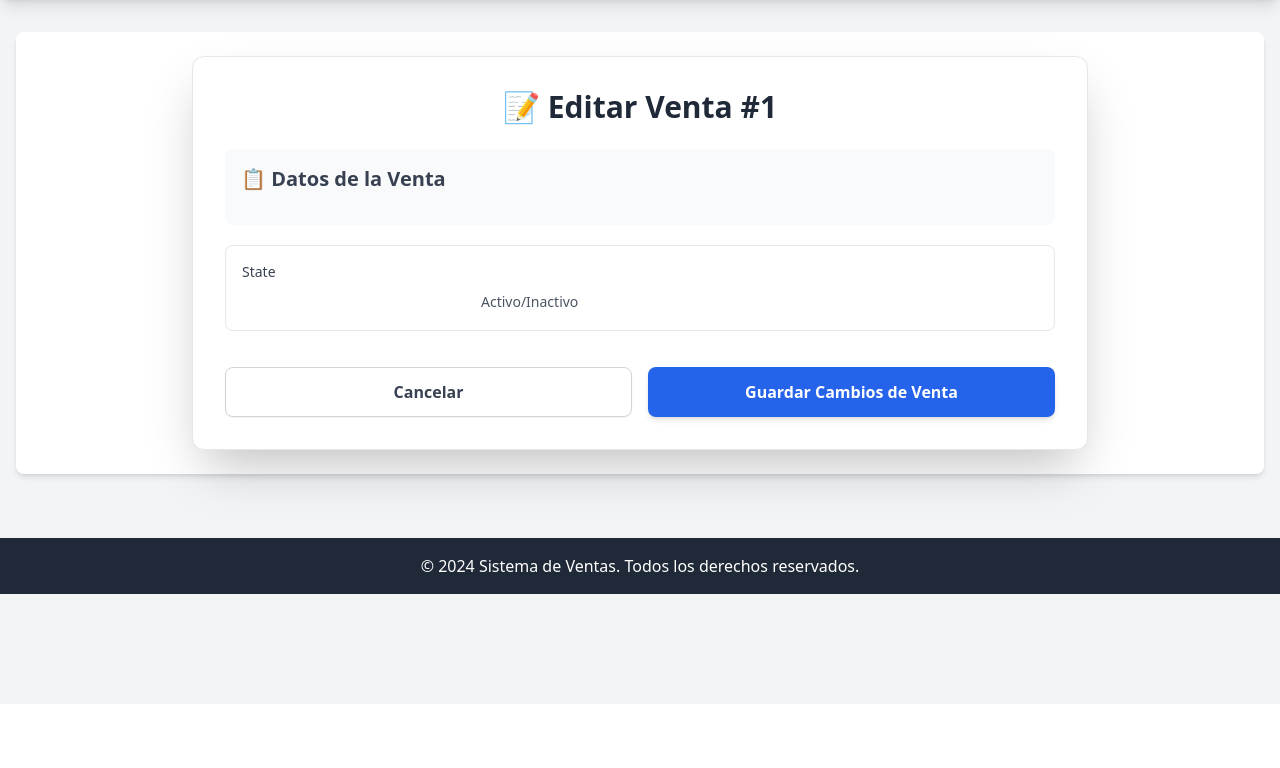
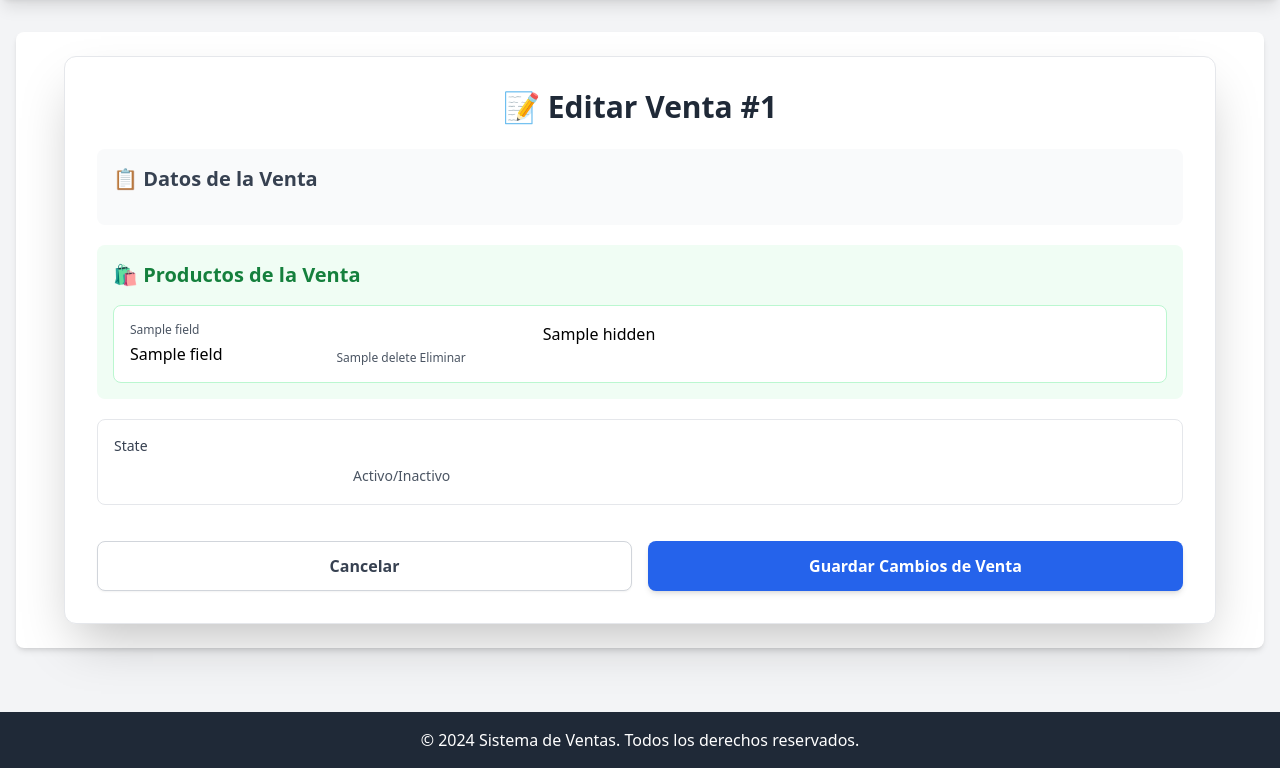
Before and after one commit to Norbey32/SistemaVentasDjango, a Django app: template sales/templates/sales/sales_form.html in a window 1280 px wide. Shown: the part 96-864 px from the top of the page. Before the commit the page ends 690 px from the top, so only its background shows below. Run offline with Django 3.2, Linux system fonts and the light colour scheme; the template is opened without the code that fills it: most values are stand-ins (such as "Sample title", 1, 10 or a date in 2020); form fields are guessed from the names that the template uses; some libraries are stand-ins or nearby versions.

Commit message:
rama norbey creada

```diff
--- a/sales/templates/sales/sales_form.html
+++ b/sales/templates/sales/sales_form.html
@@ -10,7 +10,7 @@
 
 {% block content %}
 <div class="flex justify-center items-center">
-    <div class="w-full max-w-4xl bg-white p-8 rounded-xl shadow-2xl border border-gray-200">
+    <div class="w-full max-w-6xl bg-white p-8 rounded-xl shadow-2xl border border-gray-200">
 
         <h1 class="text-3xl font-extrabold text-center text-gray-800 mb-6">
             {% if object %}
@@ -44,6 +44,49 @@
                             {% endfor %}
                         </div>
                         {% endif %}
+                    {% endfor %}
+                </div>
+            </div>
+
+            <!-- Sección: Detalles de Productos -->
+            <div class="bg-green-50 p-4 rounded-lg mb-6">
+                <h2 class="text-xl font-bold text-green-700 mb-4">🛍️ Productos de la Venta</h2>
+
+                {{ details.management_form }}
+
+                <div class="space-y-4" id="details-formset">
+                    {% for form_detail in details %}
+                    <div class="border border-green-200 p-4 rounded-lg bg-white detail-form">
+                        <div class="grid grid-cols-1 md:grid-cols-5 gap-3">
+                            {% for field in form_detail.visible_fields %}
+                            <div>
+                                <label class="block text-xs font-medium text-gray-600 mb-1">
+                                    {{ field.label }}
+                                </label>
+                                {{ field }}
+                                {% if field.errors %}
+                                    {% for error in field.errors %}
+                                        <p class="text-xs text-red-600 mt-1">{{ error }}</p>
+                                    {% endfor %}
+                                {% endif %}
+                            </div>
+                            {% endfor %}
+
+                            <!-- Campo oculto para DELETE -->
+                            {% if form_detail.DELETE %}
+                                <div class="flex items-end">
+                                    <label class="flex items-center text-xs text-gray-600">
+                                        {{ form_detail.DELETE }} Eliminar
+                                    </label>
+                                </div>
+                            {% endif %}
+
+                            <!-- Campo ID oculto -->
+                            {% for hidden in form_detail.hidden_fields %}
+                                {{ hidden }}
+                            {% endfor %}
+                        </div>
+                    </div>
                     {% endfor %}
                 </div>
             </div>
```
